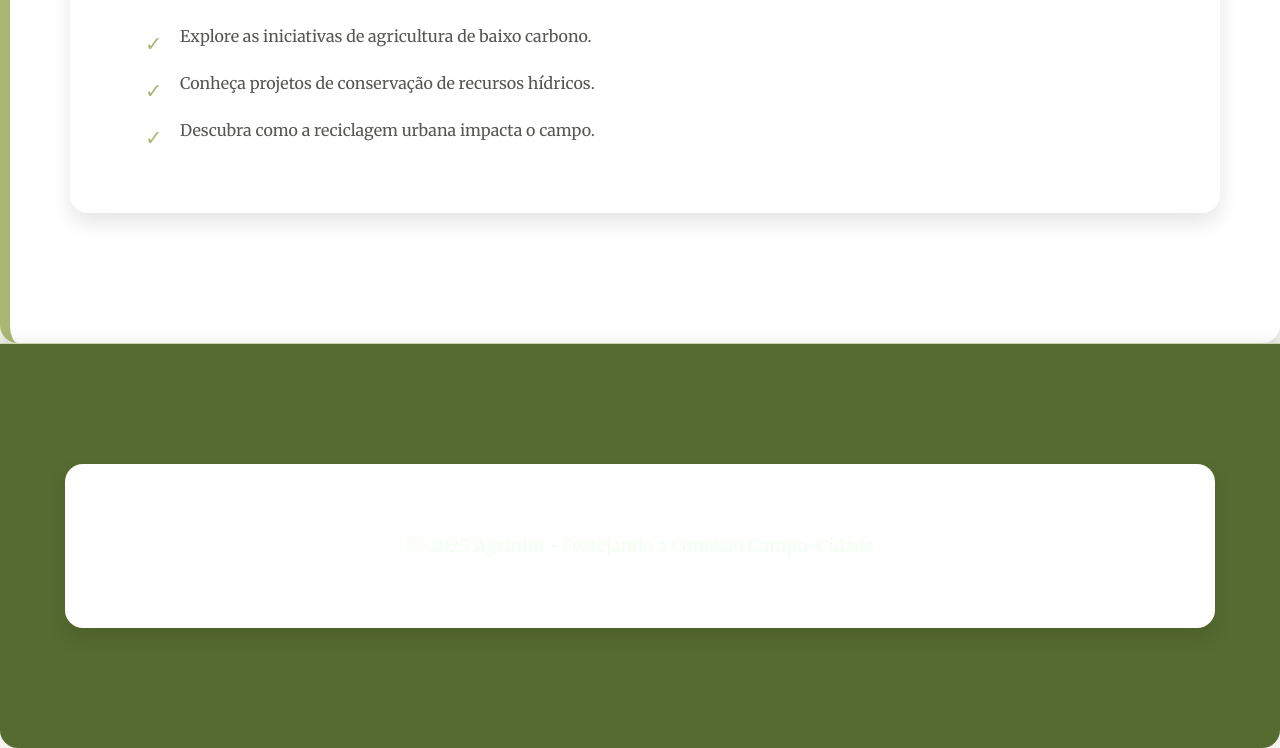
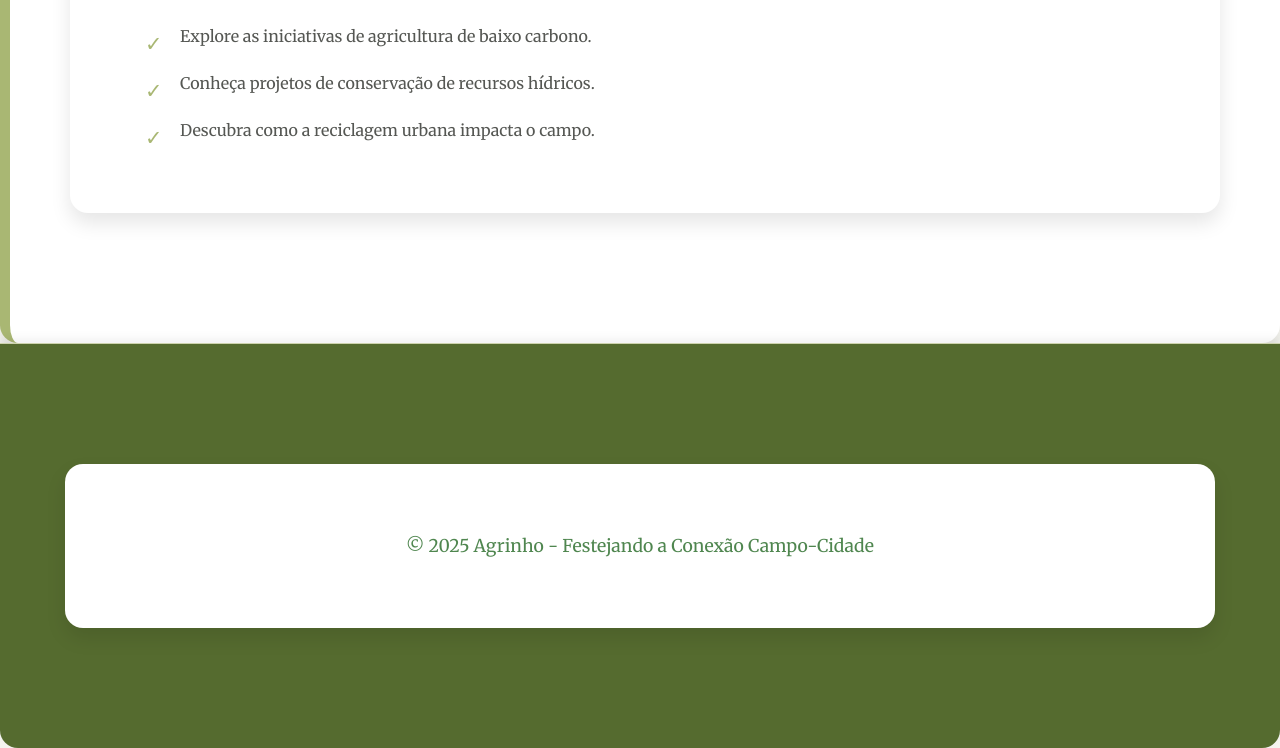
Before and after one commit to mandinha007/Agrinho, a plain HTML site: page Agrinho/index.html in a window 1280 px wide. Shown: the part 4559-5307 px from the top of the page. Drawn offline with nearby package versions, Linux system fonts and the light colour scheme.

Commit message:
Add files via upload

```diff
--- a/Agrinho/styles.css
+++ b/Agrinho/styles.css
@@ -133,7 +133,7 @@ main .secao li.lista-item::before {
 
 footer {
     background-color: #556b2f;
-    color: #f0fff0;
+    color: #4f864f;
     text-align: center;
     padding: 50px 0;
     font-size: 1.1em;
```
